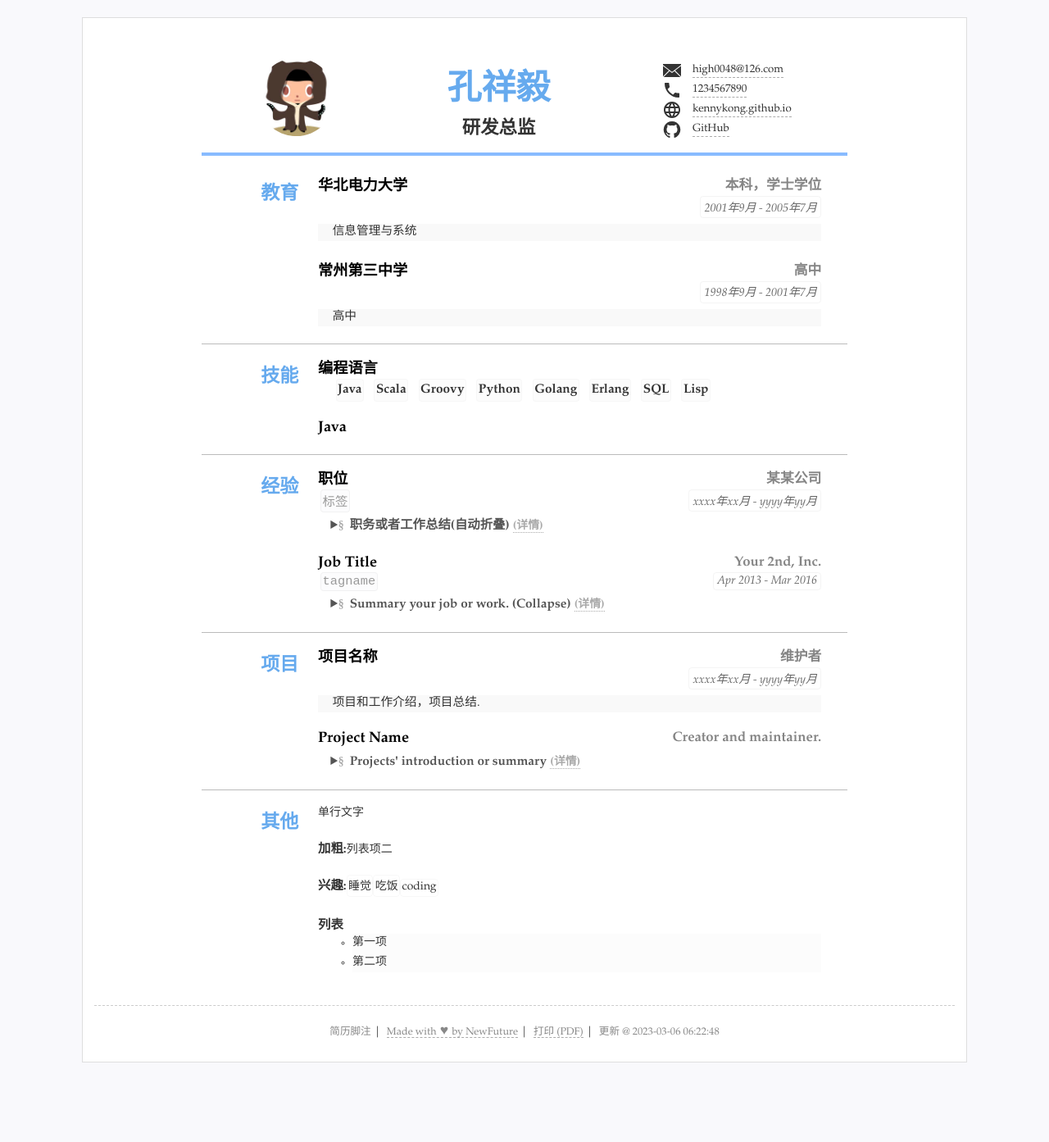
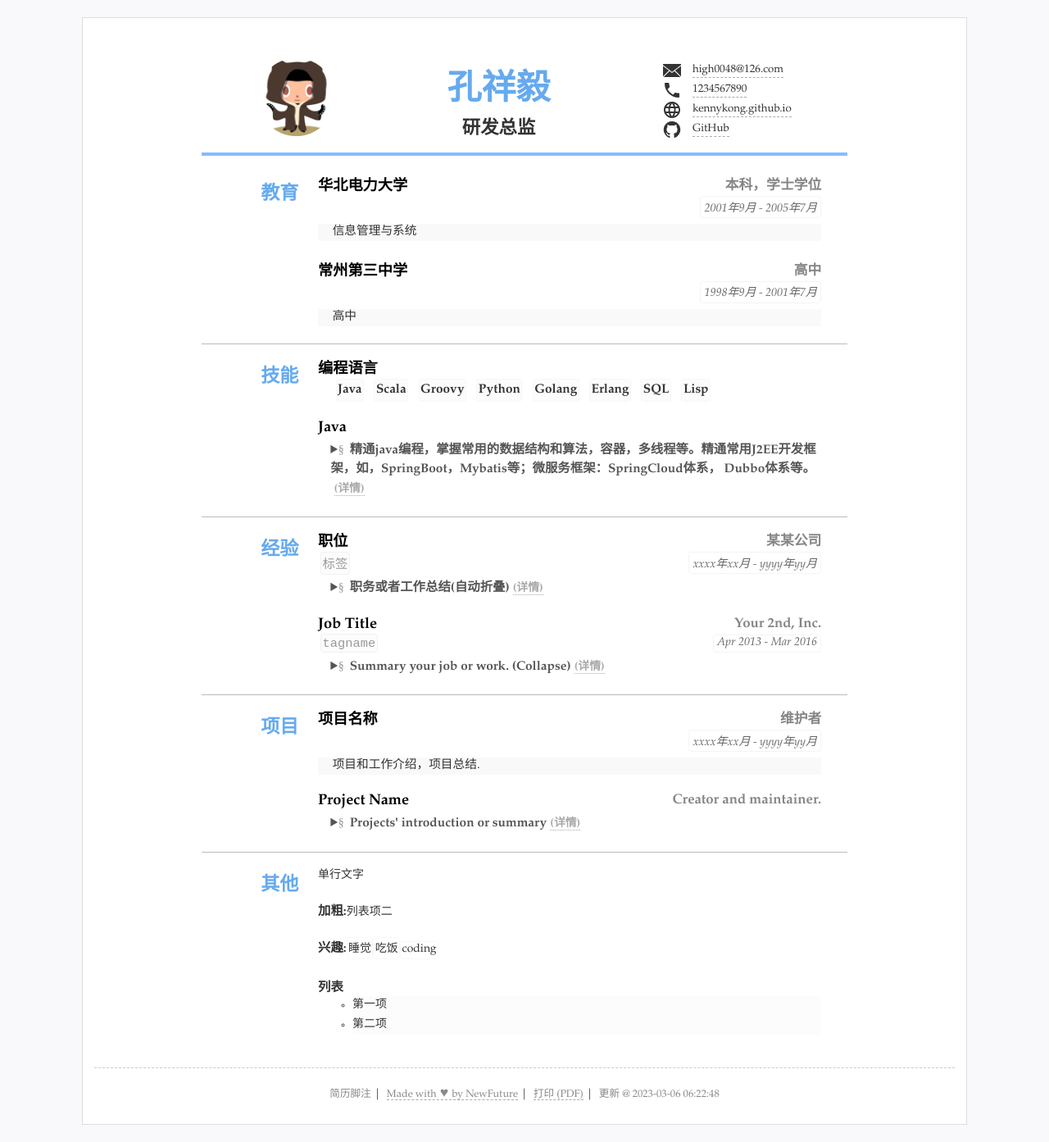
Before and after one commit to kennykong/resume, a Jekyll site: the page built from index.html, in a window 1280 px wide. Shown: the whole page at 82% size. Built offline with Jekyll 4.4.1, drawn with Linux system fonts in a browser that asks for light colours; before the commit the page ends 1317 px from its top, so only the background shows below that.

Commit message:
Update resume.yml

```diff
--- a/_data/resume.yml
+++ b/_data/resume.yml
@@ -53,7 +53,10 @@ main: #简历主要内容，
     - SQL
     - Lisp
   - title: Java
-    #summary: 精通java编程，掌握常用的数据结构和算法，容器，多线程等。精通常用J2EE开发框架，如，SpringBoot，Mybatis等；微服务框架：SpringCloud体系， Dubbo体系等。
+    summary: 精通java编程，掌握常用的数据结构和算法，容器，多线程等。精通常用J2EE开发框架，如，SpringBoot，Mybatis等；微服务框架：SpringCloud体系， Dubbo体系等。
+    detail:
+    - 精通java编程，掌握常用的数据结构和算法，容器，多线程等。
+    - 精通常用J2EE开发框架，如，SpringBoot，Mybatis等；微服务框架：SpringCloud体系， Dubbo体系等。
     list:
     - 精通java编程，掌握常用的数据结构和算法，容器，多线程等。
     - 精通常用J2EE开发框架，如，SpringBoot，Mybatis等；微服务框架：SpringCloud体系， Dubbo体系等。
```
